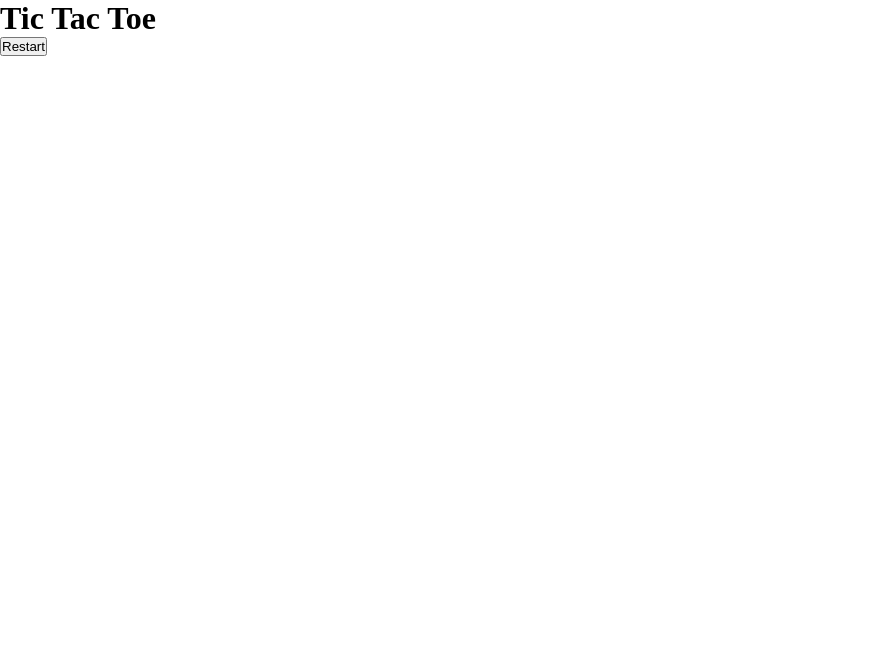
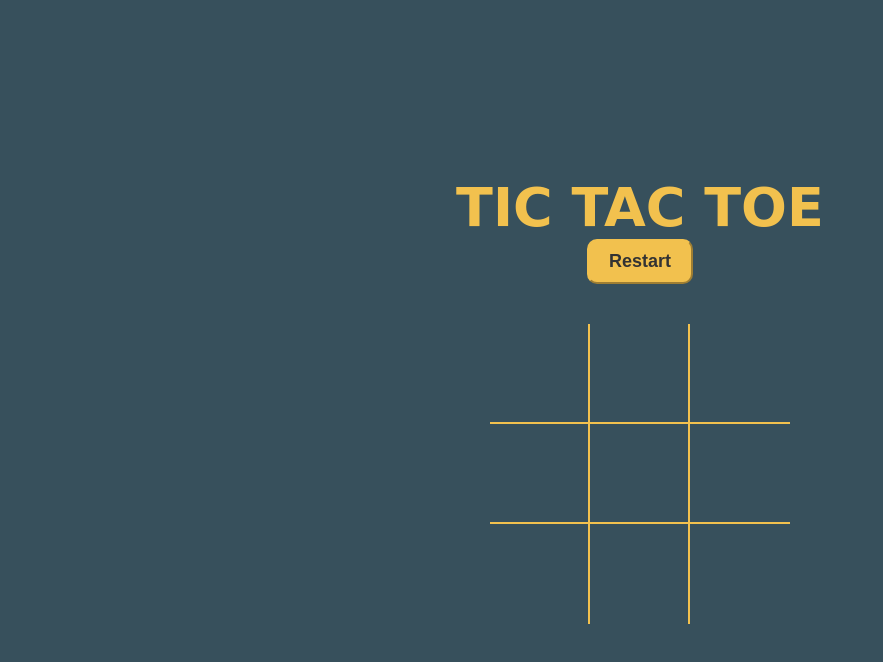
Before and after one commit to Melvin-KJ/Tic-Tac-Toe, a plain HTML site: page index.html in a window 1280 px wide. Shown: the whole page, without its empty margins (0-883 px from the left). Drawn offline with Linux system fonts and the light colour scheme; a web font is replaced by a local one.

Commit message:
Made changes in style.css

```diff
--- a/style.css
+++ b/style.css
@@ -3,3 +3,65 @@
     margin: 0;
     box-sizing: border-box ;
 }
+
+:root{
+    --orange:#F2C14E;
+    --winning-blocks:#2d414b;
+}
+
+body {
+    color: var(--orange);
+    font-family: 'Finger Paint', cursive;
+}
+h1{
+    font-size: 54px;
+    text-transform: uppercase;
+}
+
+.container {
+    padding: 40px;
+    height: 100vh;
+    display: flex;
+    justify-content: center;
+    align-items: center;
+    flex-direction: column;
+    background-color: #37505c;
+}
+
+#gameboard {
+    width: 300px;
+    display: flex;
+    flex-wrap: wrap;
+    margin-top: 40px;
+}
+.box {
+    height: 100px;
+    width: 100px;
+    display: flex;
+    align-items: center;
+    justify-content: center;
+    color: var(--orange);
+    font-size: 120px;
+    border-right: 2px solid;
+    border-bottom: 2px solid;
+}
+.box:nth-child(3n) {
+    border-right: none;
+}
+.box:nth-child(6) ~ .box {
+    border-bottom: none;
+}
+button {
+    padding: 10px 20px;
+    border-radius: 10px;
+    background-color: var(--orange);
+    color: #333;
+    border-color: var(--orange);
+    font-size: 18px;
+    transition: 200ms transform;
+    font-weight: 600;
+}
+button:hover {
+    cursor: pointer;
+    transform: translateY(-2px);
+}
```
